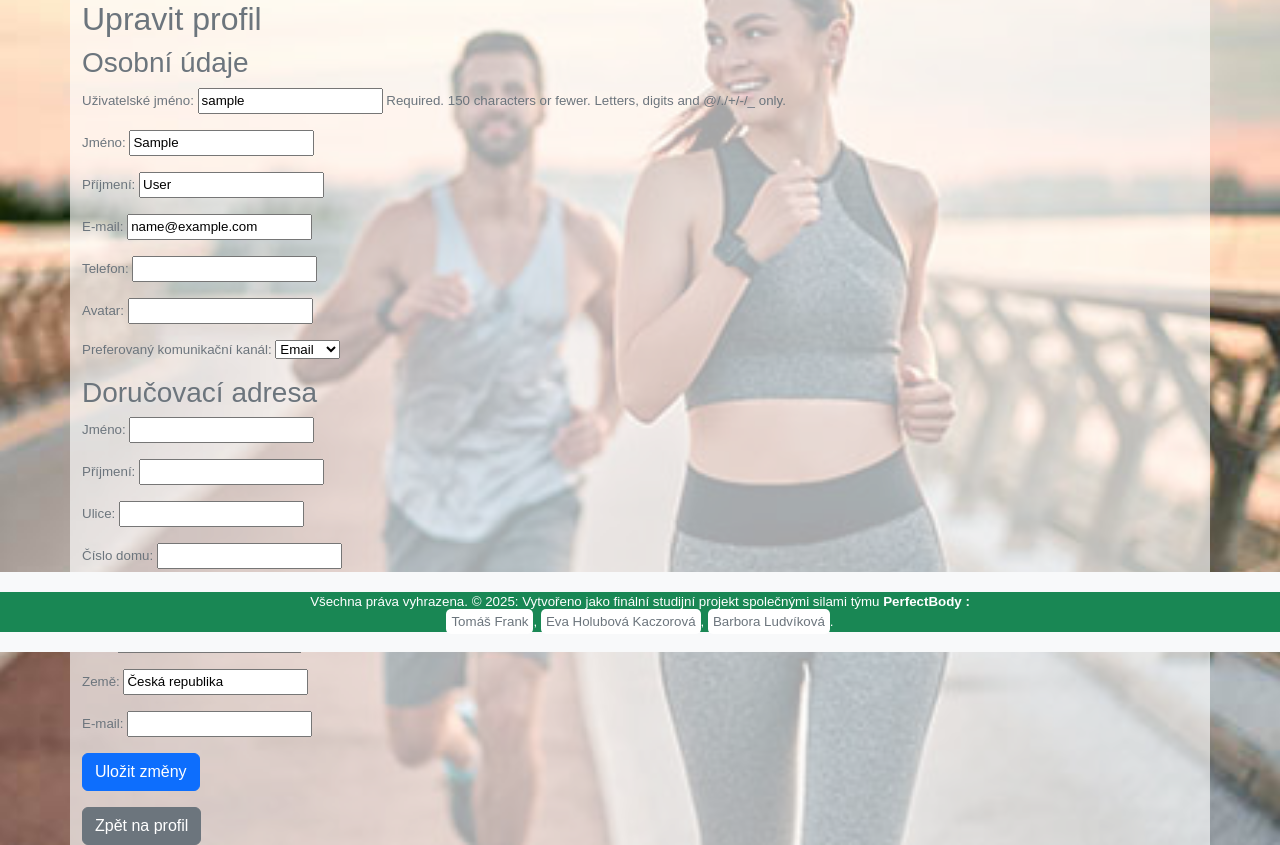
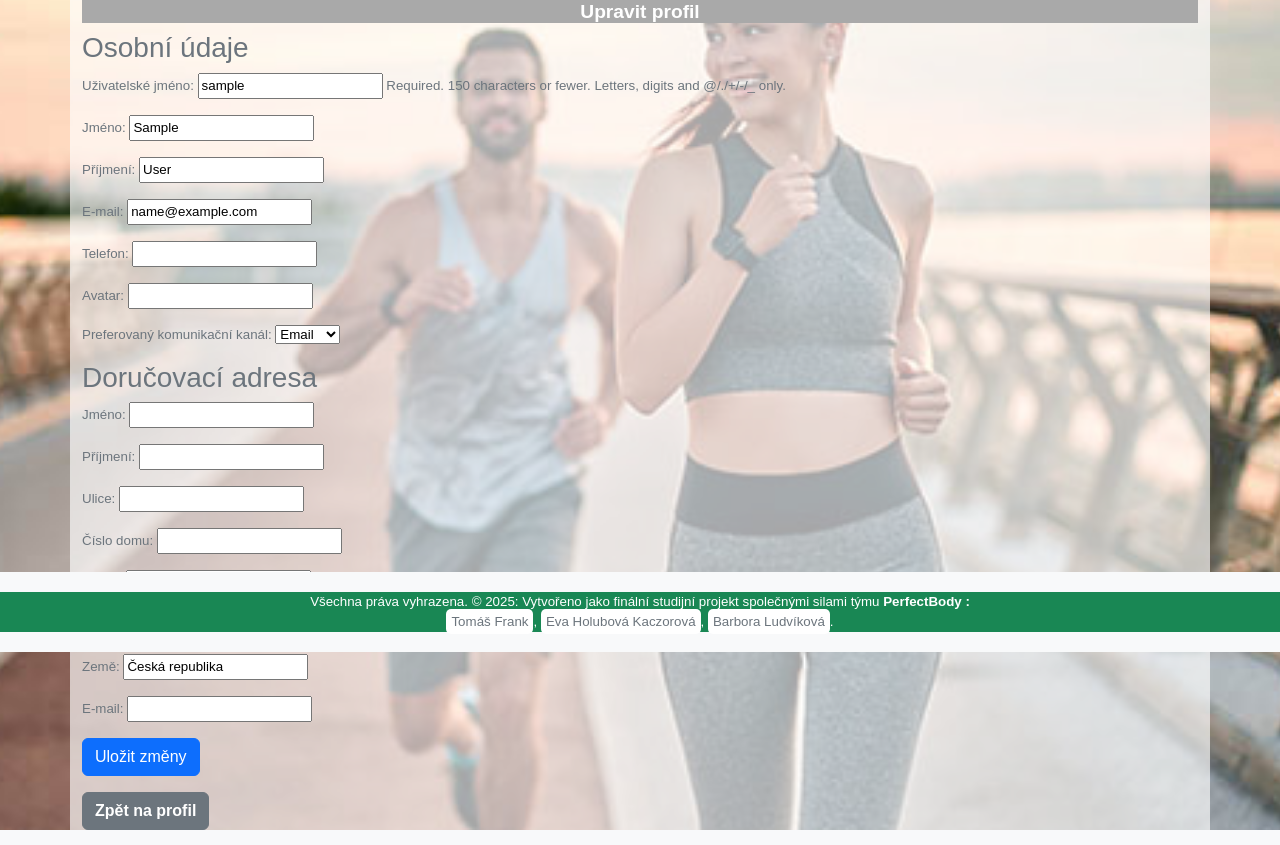
Before and after one commit to tanatos09/perfectbody, a Django app: page /edit_profile/ in a window 1280 px wide. Shown: the part 148-993 px from the top of the page. Run offline with Django 5.2, Linux system fonts and the light colour scheme; the visitor is signed in with stand-in values (Sample User, id 1); parts of the project's set-up code (start-up, migrations or seed data) failed here and were passed over; some libraries are stand-ins or nearby versions.

Commit message:
style icon

```diff
--- a/static/styles.css
+++ b/static/styles.css
@@ -18,12 +18,30 @@ svg {
     justify-content: center;
     width: 90%;
     color: #6c757d;
+
+}
+.container li{
+    list-style-type: none;
+}
+.container a{
+    font-weight: bold;
+    text-decoration: none;
+
 }
 .container h1 {
     text-align: center;
     font-weight: bolder;
     font-size: 1.5rem;
     background-color: #6c757d;
+    color: white;
+    padding-right: 0 !important;
+    padding-left: 0 !important;
+}
+.container h2 {
+    text-align: center;
+    font-weight: bolder;
+    font-size: 1.2rem;
+    background-color: darkgrey;
     color: white;
     padding-right: 0 !important;
     padding-left: 0 !important;
```
